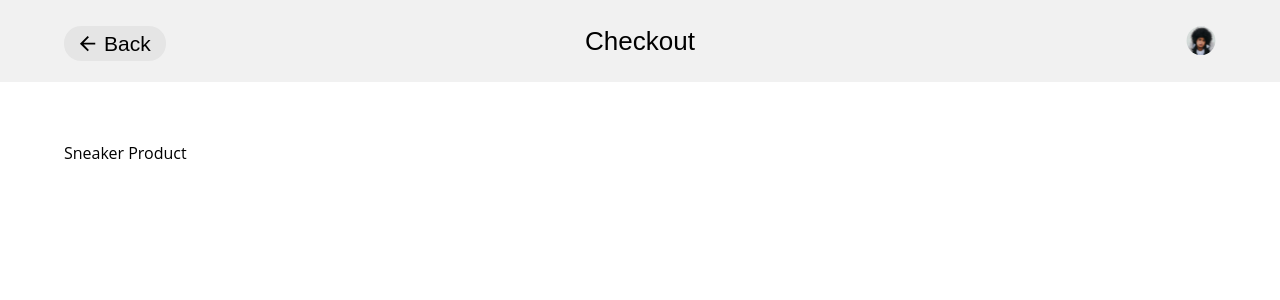
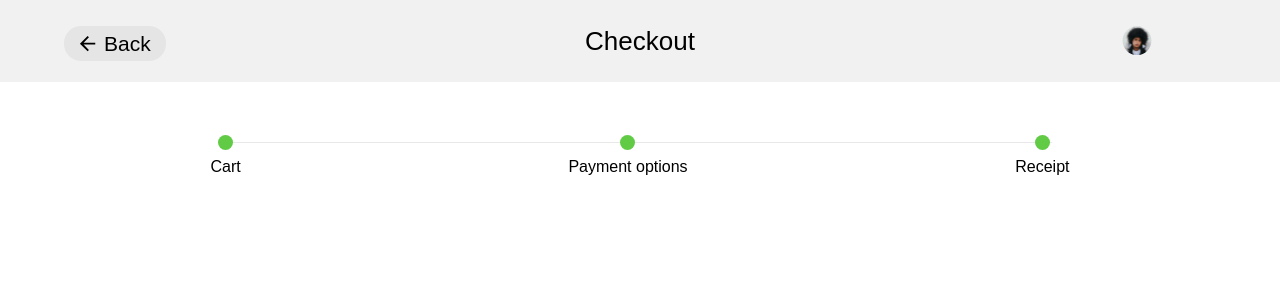
Before and after one commit to lucianoandrade/challenge-Trustly, a React (Create React App) app: page /checkout in a window 1280 px wide. Shown: the top 300 px of the page. Built offline with nearby package versions, Linux system fonts and the light colour scheme.

Commit message:
criaco do lineStage

```diff
--- a/src/components/Header/styles.js
+++ b/src/components/Header/styles.js
@@ -25,5 +25,5 @@ export const HeaderContainer = styled.header`
 export const AvatarIcon = styled(userAvatar)`
   position: absolute;
   right: 0;
-  margin-right: 5%;
+  margin-right: 10%;
 `;
--- a/src/components/PageContainer/index.js
+++ b/src/components/PageContainer/index.js
@@ -3,6 +3,7 @@ import Header from '../Header';
 import { ThemeProvider } from 'styled-components';
 import theme from '../../styles/theme';
 import GlobalStyles from '../../styles/global';
+import {Container} from './styles';
 
 const PageContainer = props => {
   return (
@@ -10,7 +11,9 @@ const PageContainer = props => {
       <ThemeProvider theme={theme}>
         <GlobalStyles />
         <Header/>
-          {props.children}
+          <Container>
+            {props.children}
+          </Container>
       </ThemeProvider>
     </>
   )
--- /dev/null
+++ b/src/components/Stages/index.js
@@ -0,0 +1,31 @@
+import React from 'react';
+import {
+  LineStage,
+  Steps,
+  Step,
+  Phase,
+  PhaseTitle,
+} from './styles';
+
+function StageComponent() {
+  return (
+    <>
+        <LineStage />
+        <Steps>
+          <Step>
+            <Phase/>
+            <PhaseTitle>Cart</PhaseTitle>
+          </Step>
+          <Step id="center">
+            <Phase/>
+            <PhaseTitle>Payment options</PhaseTitle>
+          </Step>
+          <Step>
+            <Phase/>
+            <PhaseTitle>Receipt</PhaseTitle>
+          </Step>
+        </Steps>
+    </>
+  );
+}
+export default StageComponent;
--- /dev/null
+++ b/src/components/Stages/styles.js
@@ -0,0 +1,52 @@
+import styled from 'styled-components';
+
+export const LineStage = styled.div`
+    max-width: 824px;
+    width: 100%;
+    border-bottom: ${props => `1px solid ${props.theme.palette.borderLineSelect}`};
+    margin: 0 auto;
+
+    @media screen and (max-width: 600px){
+        display: none;
+    }
+
+    @media screen and (max-width: 769px){
+        max-width: 650px;
+    }
+`;
+
+export const Steps = styled.div`
+    max-width: 859px;
+    width: 100%;
+    display: flex;
+    justify-content: space-between;
+    margin: 0 auto;
+
+    @media screen and (max-width: 600px){
+        display: none;
+    }
+`;
+
+export const Step = styled.div`
+    display: flex;
+    flex-direction: column;
+    align-items: center;
+`;
+
+export const Phase = styled.div`
+    height: 15px;
+    width: 15px;
+    background-color: #61CB46;
+    border-radius: 100%;
+    position: absolute;
+    top: 135px;
+`;
+
+export const PhaseTitle = styled.div`
+    font-family: Arial;
+    font-size: 16px;
+    line-height: 18px;
+    text-align: center;
+    color: ${({theme}) => theme.palette.black};
+    margin-top: 15px;
+`;
--- a/src/pages/Checkout/index.js
+++ b/src/pages/Checkout/index.js
@@ -1,12 +1,11 @@
 import PageContainer from "../../components/PageContainer";
-import { Container } from "./styles";
+import LineStage from "../../components/Stages";
 
 function Checkout(props) {
+  console.log(props)
   return (
     <PageContainer>
-      <Container>
-        <div>Sneaker Product</div>
-      </Container>
+      <LineStage />
     </PageContainer>
   );
 };
--- a/src/pages/Home/index.js
+++ b/src/pages/Home/index.js
@@ -2,16 +2,13 @@ import React, {useState} from "react";
 import PageContainer from "../../components/PageContainer";
 import Filter from "../../components/Filter";
 import ProductsList from "../../components/ProductCard";
-import { Container } from "./styles";
 
 function Home(props) {
   const [valueFilter, setValueFilter] = useState('');
   return (
     <PageContainer>
-      <Container>
-        <Filter setValueFilter={setValueFilter}/>
-        <ProductsList valueFilter={valueFilter}/>
-      </Container>
+      <Filter setValueFilter={setValueFilter}/>
+      <ProductsList valueFilter={valueFilter}/>
     </PageContainer>
   );
 };
--- a/src/pages/Home/styles.js
+++ /dev/null
@@ -1,6 +0,0 @@
-import styled from 'styled-components';
-
-export const Container = styled.section`
-  width: 100%;
-  padding: 0 5%;
-`;
```
Also changed, not shown: src/components/PageContainer/styles.js (renamed from src/pages/Checkout/styles.js).
